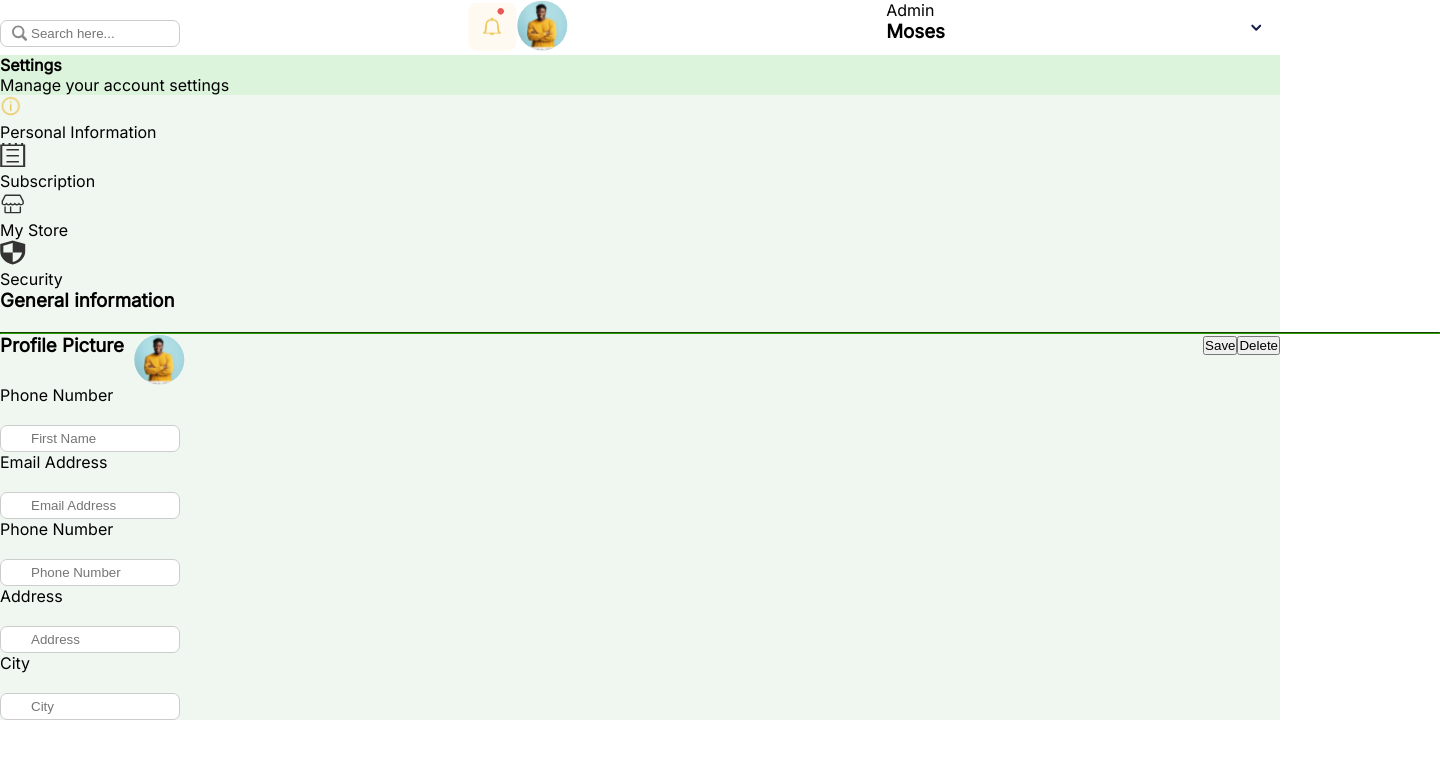
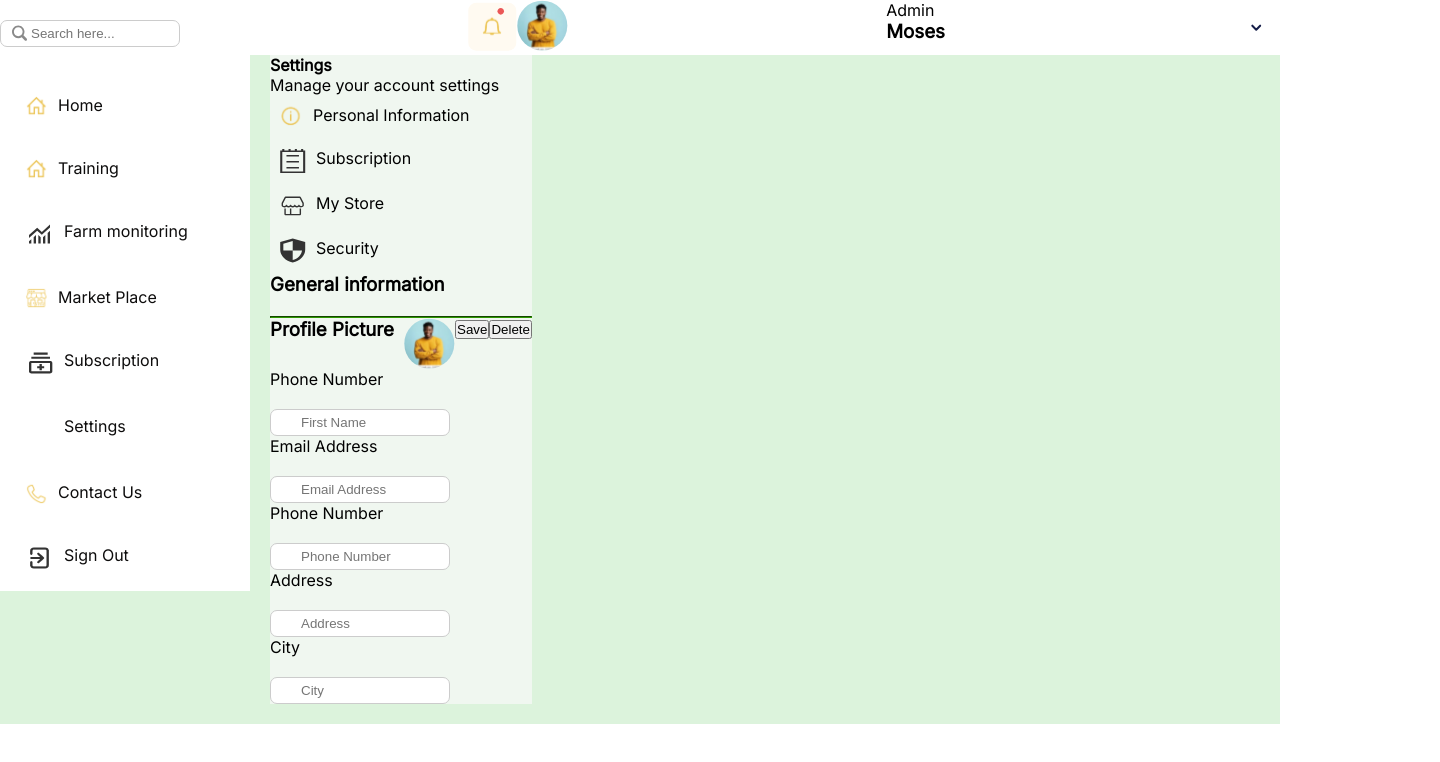
Before and after one commit to Ahnob/agritechcapstonereact, a React (Vite) app: page /settings in a window 1280 px wide. Shown: the top 762 px of the page, 1440 px wide, since content can reach past the window. Built offline with nearby package versions, Linux system fonts and the light colour scheme.

Commit message:
worked on the settings dashboard

```diff
--- a/src/components/Dashboard/Settings/Settings.css
+++ b/src/components/Dashboard/Settings/Settings.css
@@ -1,8 +1,6 @@
 .sidebar {
   height: 100%;
   width: 250px;
-  top: 0;
-  left: 0;
   background-color: white;
   padding-top: 20px;
 }
@@ -67,12 +65,17 @@ input[type="text"] {
   background-color: white;
 }
 
-.second-container{
-    background-color: rgb(240, 247, 240);
+.second-container {
+  background-color: rgb(240, 247, 240);
+  margin-bottom: 20px;
 }
 
 .second-section {
   margin-right: 15px;
+}
+
+.third-container {
+  display: flex;
 }
 
 .third-section {
@@ -83,19 +86,38 @@ input[type="text"] {
   display: block;
 }
 
-.profile-section{
-    display: flex;
-    justify-content: space-between;
+.hr {
+  width: 100%;
 }
 
-.profile{
-    display: flex;
-    gap: 10px;
+.profile-section {
+  display: flex;
+  justify-content: space-between;
 }
+
+.profile {
+  display: flex;
+  gap: 10px;
+}
+
 .settings-container {
   background-color: rgb(220, 243, 220);
 }
 
-.settings-button{
+.settings-button {
+  gap: 20px;
+}
+
+.padding-icons {
+  padding: 10px 10px;
+  display: flex;
+  width: 100%;
+  gap: 10px;
+}
+
+@media only screen and (min-device-width: 768px) and (max-device-width: 1024px) {
+  .third-section {
+    display: flex;
     gap: 20px;
+  }
 }
--- a/src/components/Dashboard/Settings/Settings.jsx
+++ b/src/components/Dashboard/Settings/Settings.jsx
@@ -37,7 +37,7 @@ function Settings() {
           <img className="second-section" src={dropdown} />
         </div>
         <div className="third-section">
-          <img src={logo} />
+          {/* <img src={logo} /> */}
           <ul className="sidebar">
             <li className="sidebar-list">
               <img className="setting-icon" src={homeicon} />
@@ -88,34 +88,30 @@ function Settings() {
               </a>
             </li>
           </ul>
-        </div>
-
-        <div>
+          <div className="second-container">
             <h4>Settings</h4>
             <p> Manage your account settings</p>
-        </div>
-        <div className="second-container">
             <div>
-            <div>
+              <div className="padding-icons">
                 <img src={infoicon} />
                 <p>Personal Information</p>
               </div>
-            <div>
+              <div className="padding-icons">
                 <img src={subscriptionicon} />
                 <p>Subscription</p>
               </div>
-            <div>
+              <div className="padding-icons">
                 <img src={mystore} />
                 <p>My Store</p>
               </div>
-            <div>
-              <img src={securityicon} />
+              <div className="padding-icons">
+                <img className="color" src={securityicon} />
                 <p>Security</p>
               </div>
             </div>
             <div>
               <h3>General information</h3>
-            <hr />
+              <hr className="hr" />
             </div>
             <div>
               <div className="profile-section">
@@ -158,6 +154,7 @@ function Settings() {
             </div>
           </div>
         </div>
+      </div>
     </>
   );
 }
--- a/src/components/Home/Home.jsx
+++ b/src/components/Home/Home.jsx
@@ -34,7 +34,7 @@ function Home() {
       </div>
       <AboutUs />
       <Offer />
-      <Settings />
+      {/* <Settings /> */}
       <Footer />
     </>
   );
```
Lines whose indentation alone changed are shown as unchanged.
